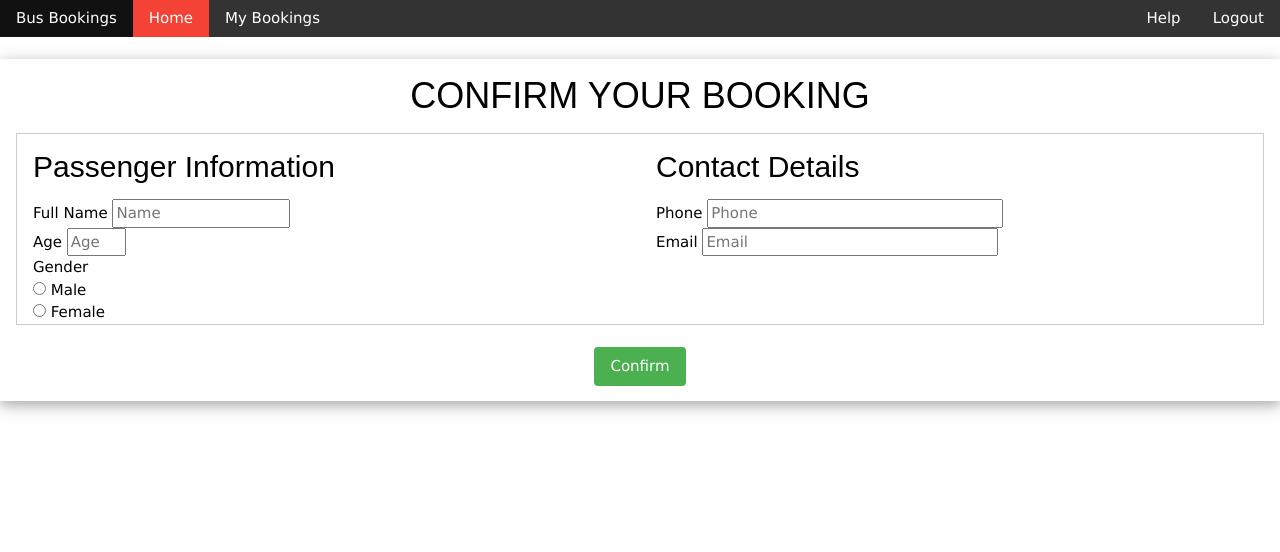
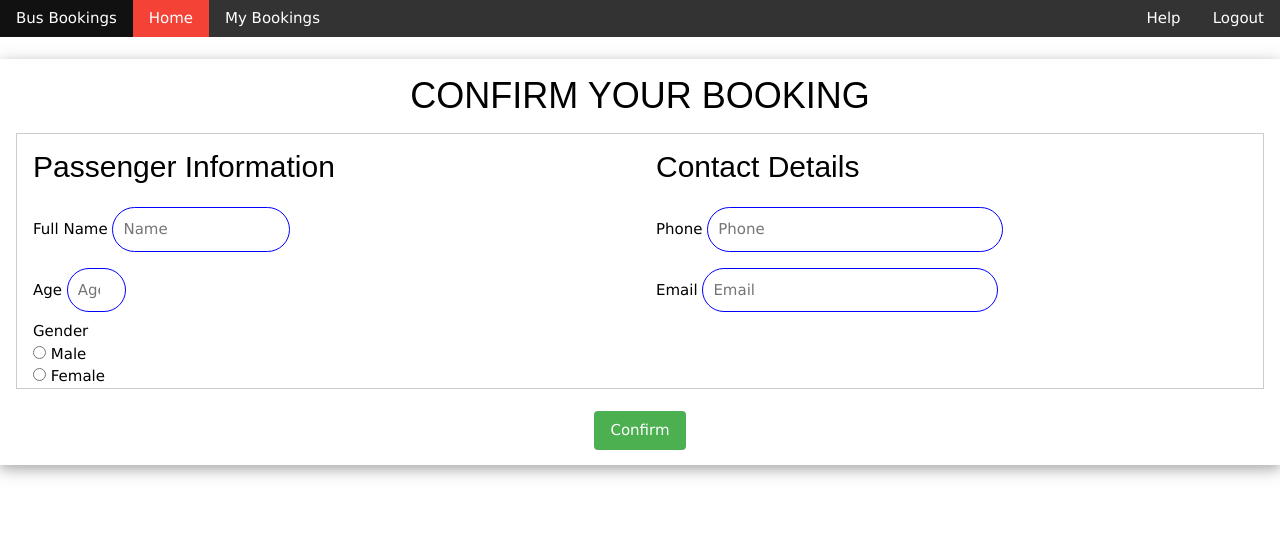
Before and after one commit to imvks786/BookmyBus, a PHP site: page /confirm.php in a window 1280 px wide. Shown: the top 552 px of the page. Run offline with PHP 8.4, Linux system fonts and the light colour scheme; a user stored in the database is signed in; data that the repository does not hold is empty.

Commit message:
Update confirm.php

```diff
--- a/confirm.php
+++ b/confirm.php
@@ -74,6 +74,17 @@ if (isset($_POST['confirm'])) {
             </div>
         </form>
     </div>
+<style>
+    .inp_box{
+	width: 350px;
+	border-radius:25px;
+	outline: none;
+	padding: 10px 10px;
+	border:1px solid blue;
+	margin: 8px 0;
+	box-sizing: border-box;
+}
+</style>
 </body>
 <footer>
 <div class="foot w3-center" style="margin-top:50px;">
```
